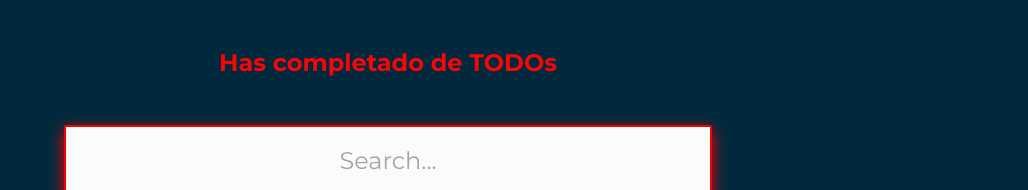
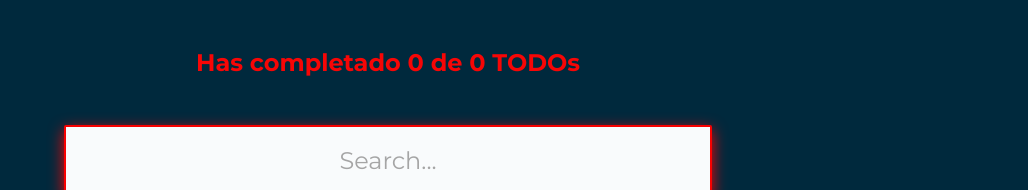
Before and after one commit to luismgc001/Platzireact, a React (Create React App) app: page / in a window 1280 px wide. Shown: the top 190 px of the page, without its empty margins (252-1280 px from the left). Built offline with nearby package versions, Linux system fonts and the light colour scheme.

Commit message:
useContext

```diff
--- a/src/AppUI.js
+++ b/src/AppUI.js
@@ -8,21 +8,22 @@
 import { getValue } from "@testing-library/user-event/dist/utils";
 
 function AppUI(){
+
+  const {
+    error,
+    loading,
+    searchedTodos,
+    completeTodos,
+    deleteTodos,
+    }= React.useContext(TodoContext)
+
     return(
 
     <React.Fragment>
     <TodoCounter />
     <TodoSearch />
 
-    <TodoContext.Consumer>
-      {({
-        error,
-        loading,
-        searchedTodos,
-        completeTodos,
-        deleteTodos,
-        }) => (
-          <div>
+    <div>
         <TodoList>
 
           {error && <p>Desesperate, hubo un error.......</p>}
@@ -42,8 +43,7 @@
         ))}
       </TodoList>
       </div>
-      )}
-    </TodoContext.Consumer>
+
 
     <CreateTodoButton />
   </React.Fragment>
--- a/src/TodoCounter.js
+++ b/src/TodoCounter.js
@@ -1,10 +1,13 @@
 import React from "react";
+import { TodoContext } from "./TodoContext";
 import "./TodoCounter.css"
 
-function TodoCounter({total, completed}){
+function TodoCounter(){
+    const {totalTodos, completedTodos } = React.useContext(TodoContext);
+
 
     return(
-        <h2 className="TodoCounter">Has completado {completed} de {total} TODOs</h2>
+        <h2 className="TodoCounter">Has completado {completedTodos} de {totalTodos} TODOs</h2>
 
     );
 }
--- a/src/TodoSearch.js
+++ b/src/TodoSearch.js
@@ -1,7 +1,9 @@
 import React from "react";
+import { TodoContext } from "./TodoContext";
 import './TodoSearch.css';
 
-function TodoSearch( {searchValue, setSearchValue} ){
+function TodoSearch(){
+    const { searchValue, setSearchValue} = React.useContext(TodoContext);
 
 
     const onSearchValueChange = (event) =>{
```
